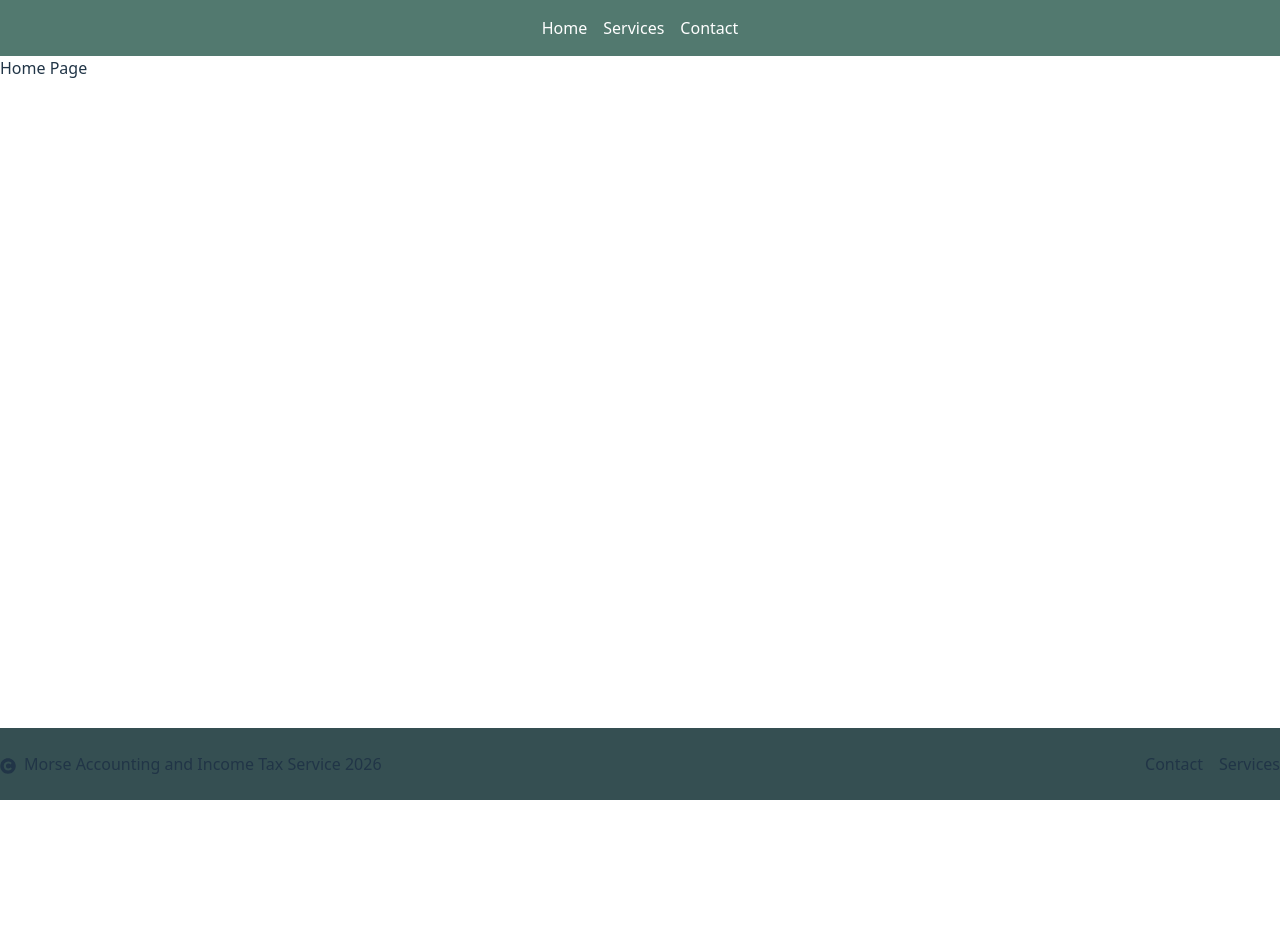
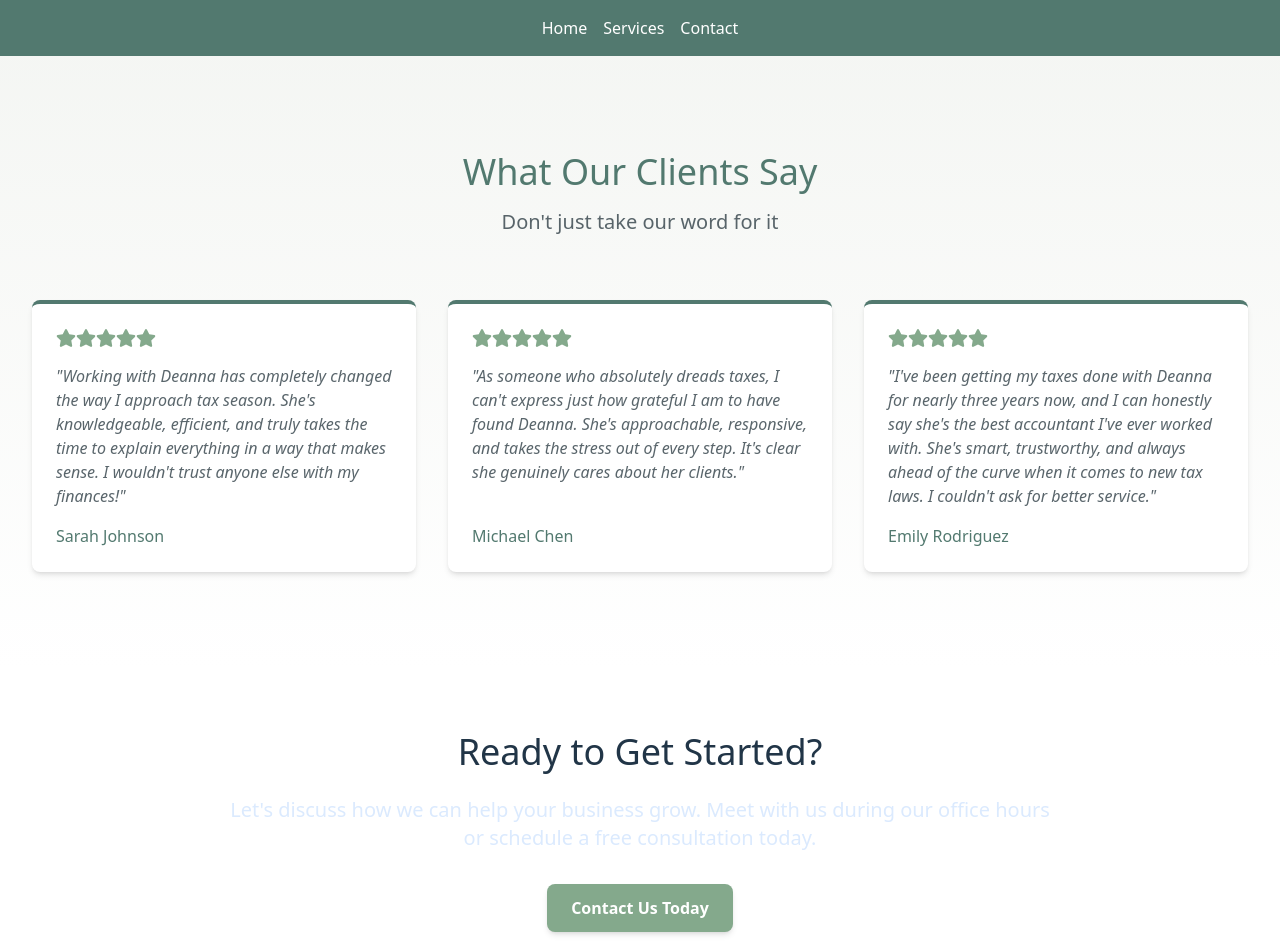
Before and after one commit to shawnMthompson/morse-accounting, a React (Vite) app: page / in a window 1280 px wide. Shown: the top 952 px of the page. Before the commit the page ends 800 px from the top, so only its background shows below. Built offline with nearby package versions, Linux system fonts and the light colour scheme.

Commit message:
Add testimonials section to Home page and create testimonials data file

```diff
--- a/src/components/pages/Home.jsx
+++ b/src/components/pages/Home.jsx
@@ -1,5 +1,59 @@
+import { Link } from "react-router";
+
+import { testimonials } from "../../data/testimonials";
+import { FaStar } from "react-icons/fa";
+
 export default function Home() {
     return (
-        <h1>Home Page</h1>
+        <div>
+            <section className="py-16 lg:py-24 bg-linear-to-b from-light/20 to-white dark:from-dark dark:to-accent/20">
+                <div className="max-w-7xl mx-auto px-4 sm:px-6 lg:px-8">
+                    <div className="text-center mb-16">
+                        <h2 className="text-3xl lg:text-4xl text-primary dark:text-secondary mb-4">
+                            What Our Clients Say
+                        </h2>
+                        <p className="text-xl text-dark/80 dark:text-light/80">
+                            Don't just take our word for it
+                        </p>
+                    </div>
+
+                    <div className="grid grid-cols-1 md:grid-cols-3 gap-8">
+                        {testimonials.map((testimonial, index) => (
+                        <div
+                            key={index}
+                            className="bg-white dark:bg-accent rounded-lg shadow-md p-6 border-t-4 border-primary flex flex-col h-full"
+                        >
+                            <div className="flex mb-4 text-secondary">
+                                {Array.from({ length: testimonial.rating }, (_, i) => (
+                                    <FaStar key={i} className="h-5 w-5" />
+                                ))}
+                            </div>
+                            <p className="text-dark/80 dark:text-light/80 mb-4 italic flex-1">"{testimonial.text}"</p>
+                            <div className="mt-auto">
+                                <p className="text-primary dark:text-secondary">{testimonial.name}</p>
+                            </div>
+                        </div>
+                        ))}
+                    </div>
+                </div>
+            </section>
+
+            <section className="py-16 dark:bg-primary">
+                <div className="max-w-4xl mx-auto px-4 sm:px-6 lg:px-8 text-center">
+                    <h2 className="text-3xl lg:text-4xl mb-6">
+                        Ready to Get Started?
+                    </h2>
+                    <p className="text-xl text-blue-100 mb-8">
+                        Let's discuss how we can help your business grow. Meet with us during our office hours or schedule a free consultation today.
+                    </p>
+                    <Link
+                        to="/contact"
+                        className="inline-block px-6 py-3 bg-secondary hover:bg-accent text-white font-semibold rounded-lg transition-all duration-200 transform hover:scale-[1.02] shadow-md hover:shadow-lg"
+                    >
+                        Contact Us Today
+                    </Link>
+                </div>
+            </section>
+        </div>
     )
 }
--- /dev/null
+++ b/src/data/testimonials.js
@@ -0,0 +1,18 @@
+export const testimonials = [
+    {
+        name: 'Sarah Johnson',
+        text: "Working with Deanna has completely changed the way I approach tax season. She's knowledgeable, efficient, and truly takes the time to explain everything in a way that makes sense. I wouldn't trust anyone else with my finances!",
+        rating: 5,
+    },
+    {
+        name: 'Michael Chen',
+        text: "As someone who absolutely dreads taxes, I can't express just how grateful I am to have found Deanna. She's approachable, responsive, and takes the stress out of every step. It's clear she genuinely cares about her clients.",
+        rating: 5,
+    },
+    {
+        name: 'Emily Rodriguez',
+        text: "I've been getting my taxes done with Deanna for nearly three years now, and I can honestly say she's the best accountant I've ever worked with. She's smart, trustworthy, and always ahead of the curve when it comes to new tax laws. I couldn't ask for better service.",
+        rating: 5,
+    },
+
+]
```
